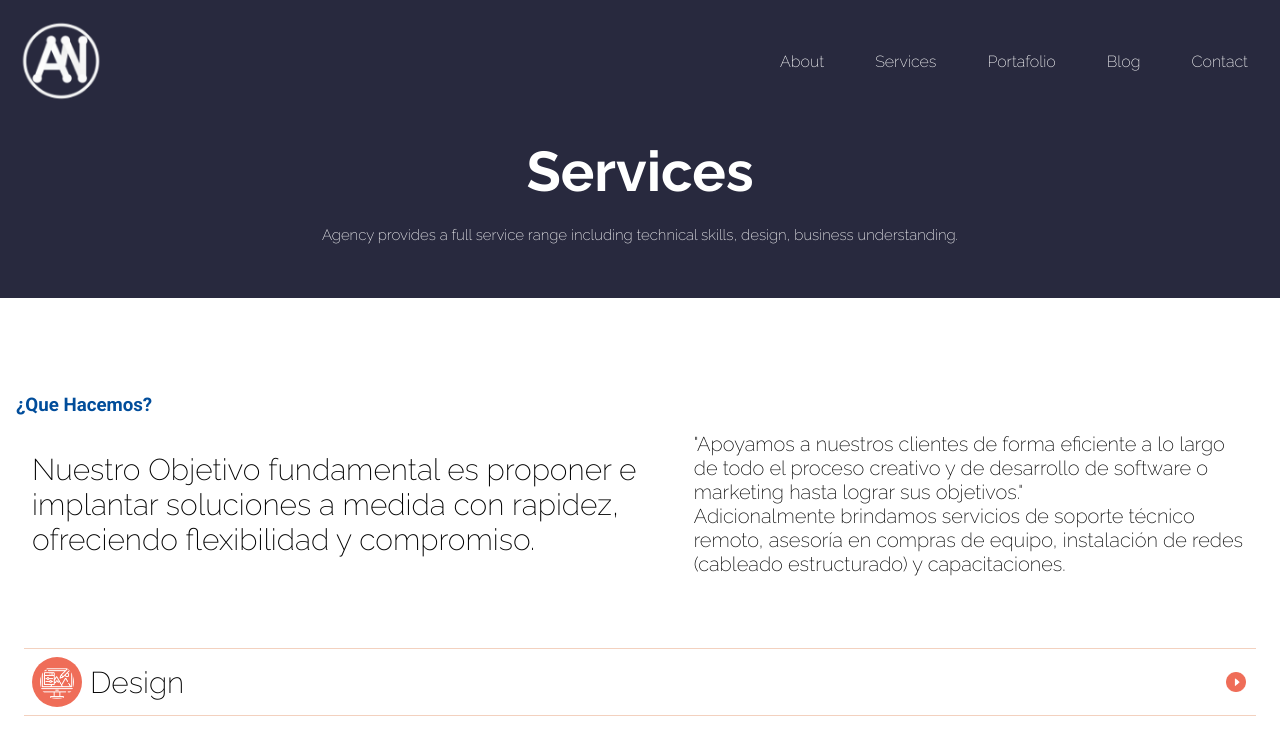
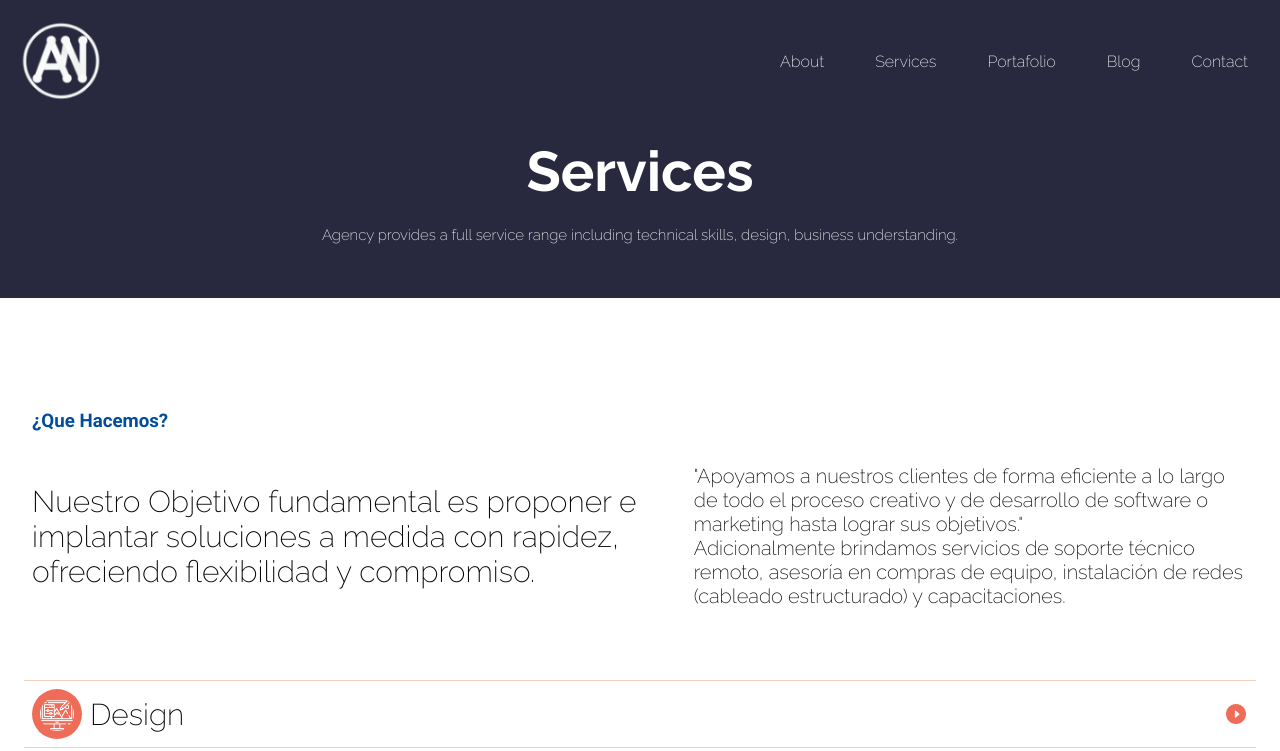
Before and after one commit to AXIOMANETWORK/Sitio-Oficial, a React (Create React App) app: page /services in a window 1280 px wide. Shown: the top 751 px of the page. Built offline with nearby package versions, Linux system fonts and the light colour scheme.

Commit message:
Servicios
Se incluye Padding Faltante (Servicios)
  Se incluye Padding en H3

```diff
--- a/src/routes/Services.jsx
+++ b/src/routes/Services.jsx
@@ -38,10 +38,8 @@ const Services = () => {
 
   return (
     <>
-
     <Header title="Services" info="Agency provides a full service range including technical skills, design, business understanding." />
-
-    <div className="Services">
+    <div className='Services'>
 
       <section className='Section-Servicio'>
         <h3>¿Que Hacemos?</h3>
--- a/src/styles/global/services.scss
+++ b/src/styles/global/services.scss
@@ -1,11 +1,12 @@
 .Services{
+    padding: 1rem;
     width: 100%;
     height: auto;
-
     .Section-Servicio{
         width: 100%;
         height: auto;
         & h3{
+            padding: 1rem;
             text-align: left;
             color: $color8;
         }
```
